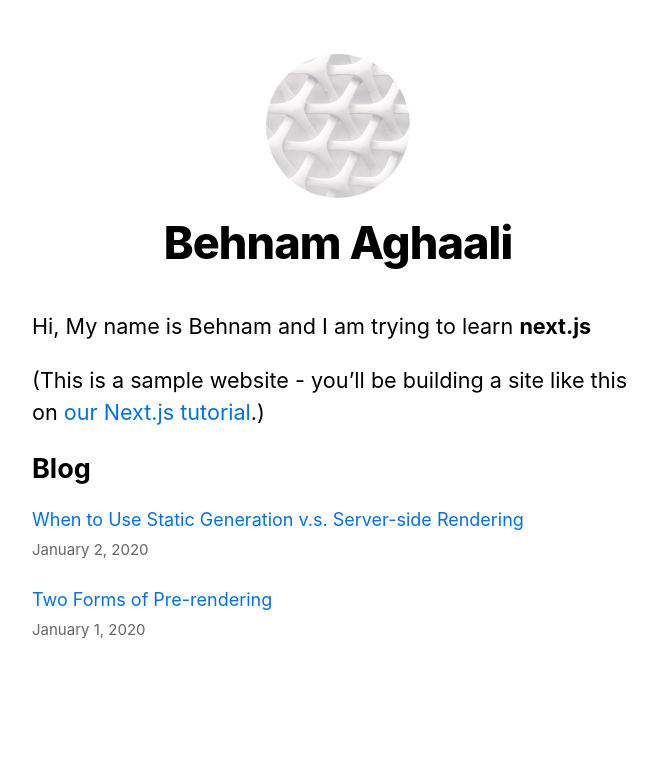
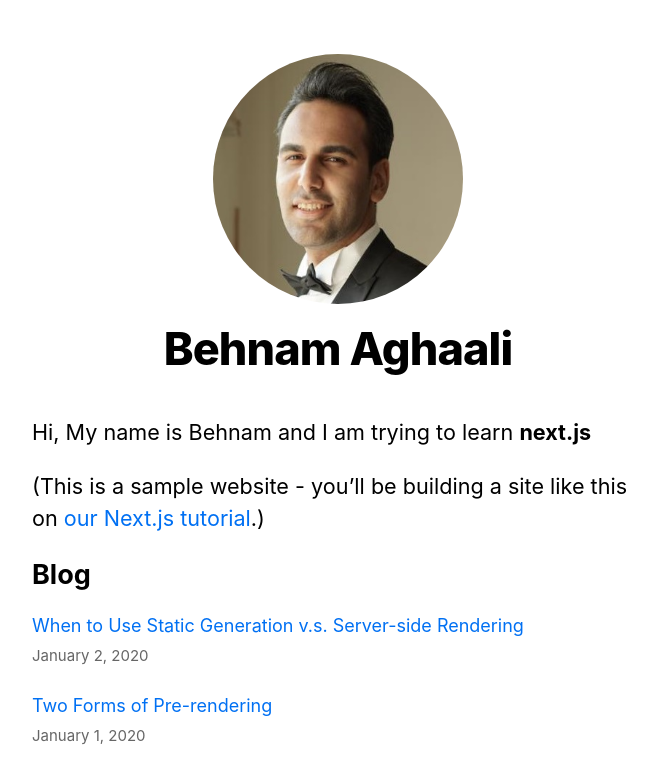
Before and after one commit to Behnam1369/next-blog, a Next.js app: page / in a window 1280 px wide. Shown: the top 784 px of the page, without its empty margins (302-959 px from the left). Built offline with nearby package versions, Linux system fonts and the light colour scheme.

Commit message:
Trying preview in Vercel

```diff
--- a/components/layout.js
+++ b/components/layout.js
@@ -30,10 +30,10 @@ export default function Layout({ children, home }) {
           <>
             <Image
               priority
-              src="/image/profile.jpg"
+              src="/image/myPhoto.jpg"
               className={utilStyles.borderCircle}
-              height={144}
-              width={144}
+              height={250}
+              width={250}
               alt={name}
             />
             <h1 className={utilStyles.heading2Xl}>{name}</h1>
```
Also changed, not shown: public/image/myPhoto.jpg (added).
